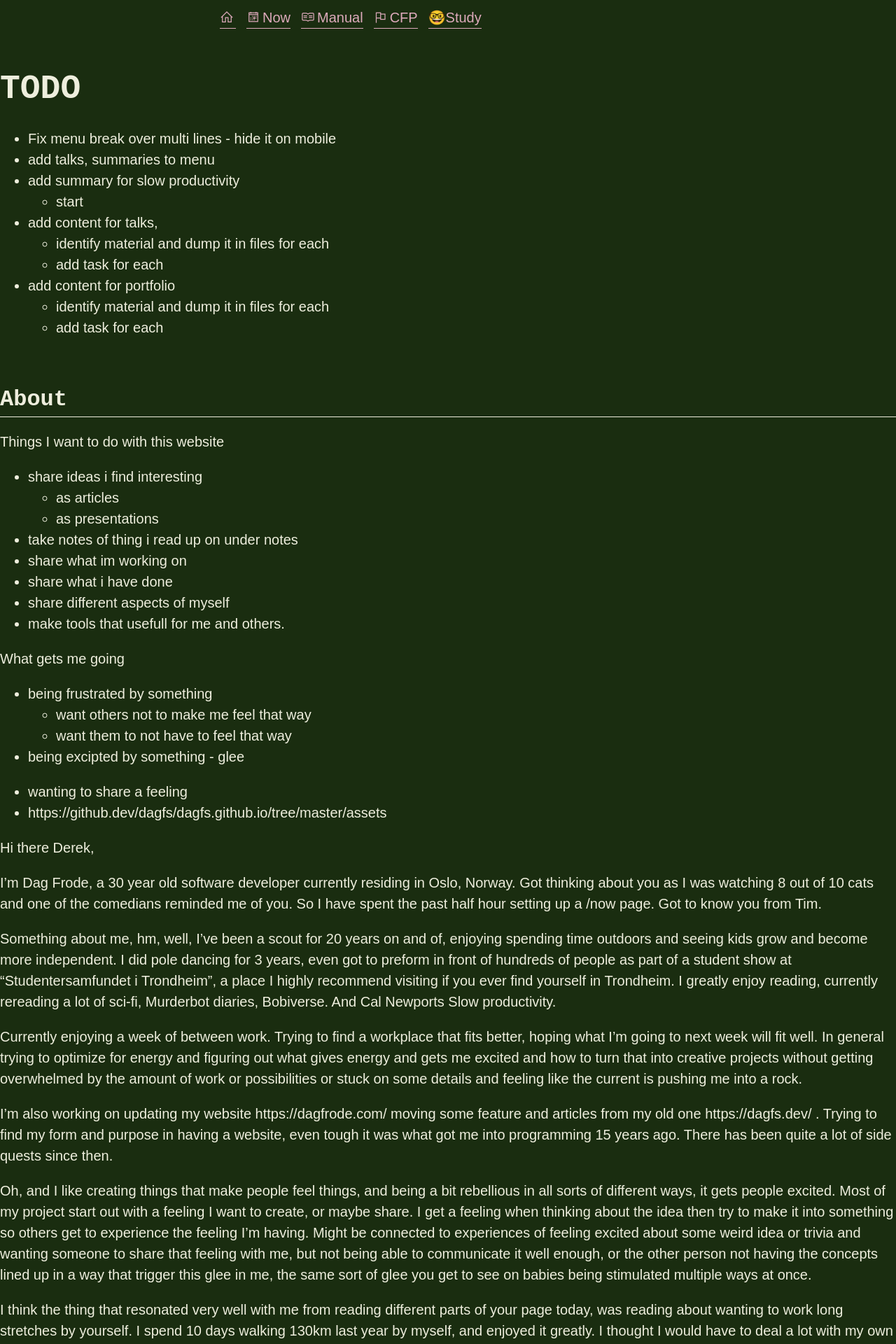
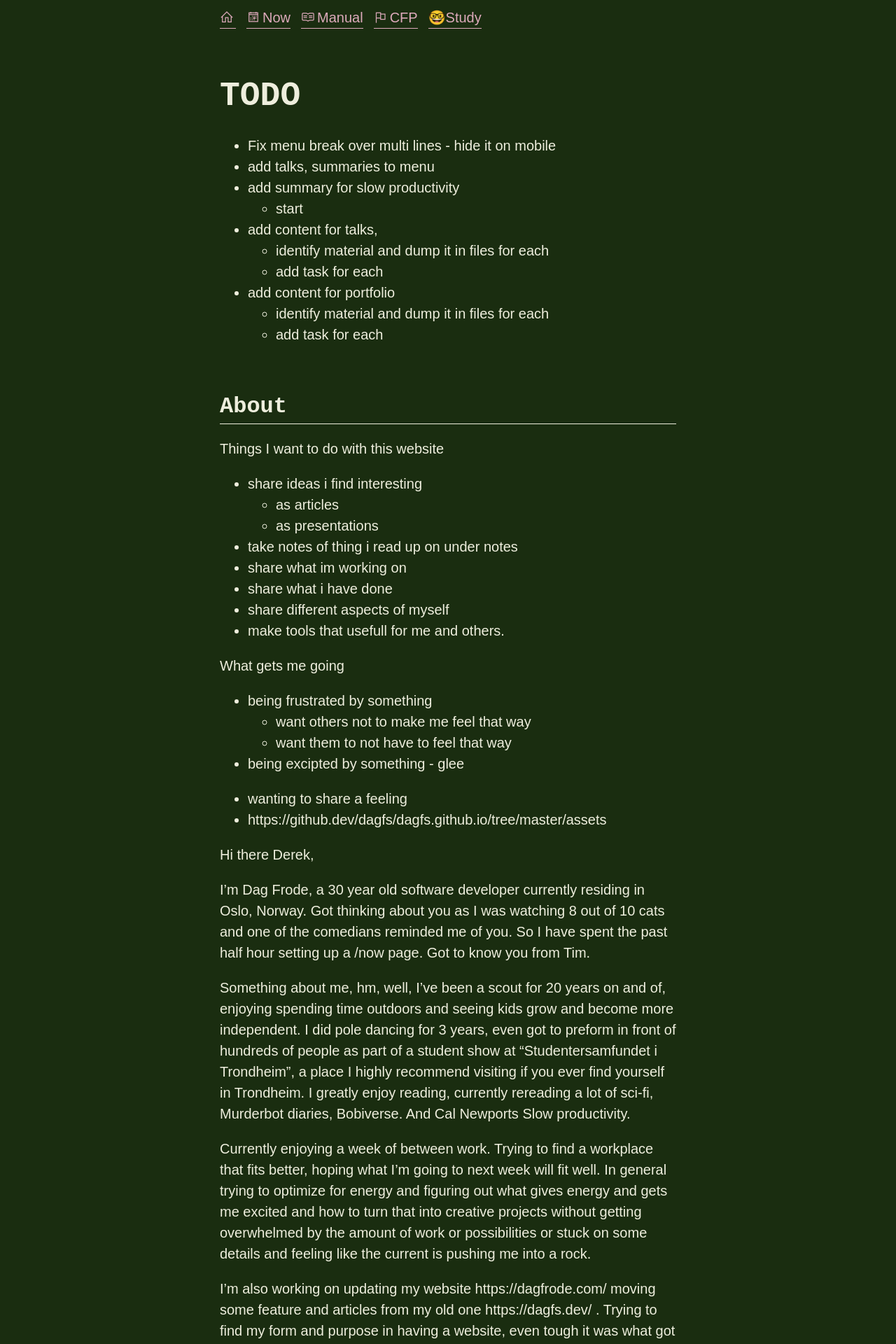
Before and after one commit to dagfrode/dagfrode.github.io, a Jekyll site: the page built from todo.md, in a window 1280 px wide. Shown: the top 1920 px of the page at 70% size. Built offline with Jekyll 4.4.1, drawn with Linux system fonts in a browser that asks for light colours; our own code applies the rules of GitHub Pages for plain Markdown files.

Commit message:
fix presentation

```diff
--- a/_layouts/default.html
+++ b/_layouts/default.html
@@ -29,13 +29,13 @@
     </header>
 
     <!-- MAIN CONTENT -->
-    <div id="main_content_wrap">
+    <main>
       <section id="main_content">
         {{ content }}
 
         <div id="stats"></div>
       </section>
-    </div>
+    </main>
     <footer></footer>
 
     <script src="/assets/js/readingTime.js"></script>
```
